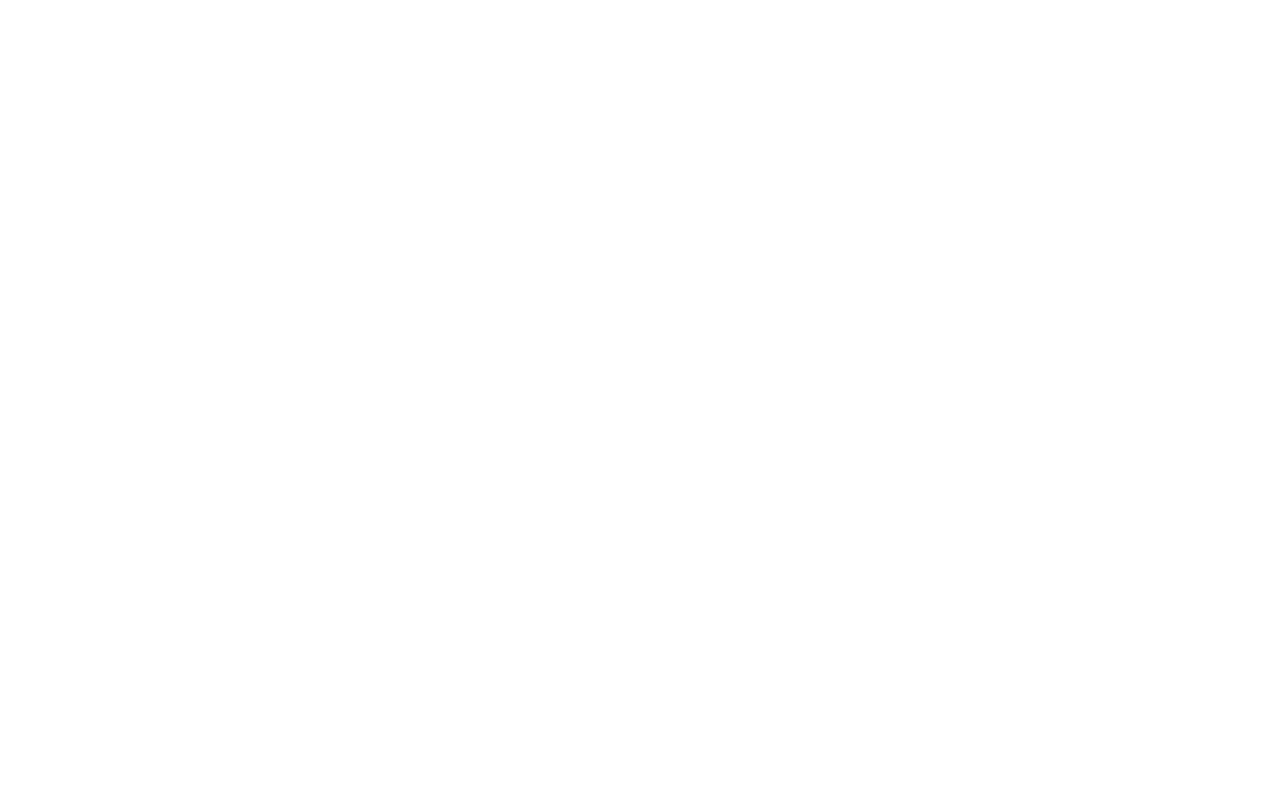
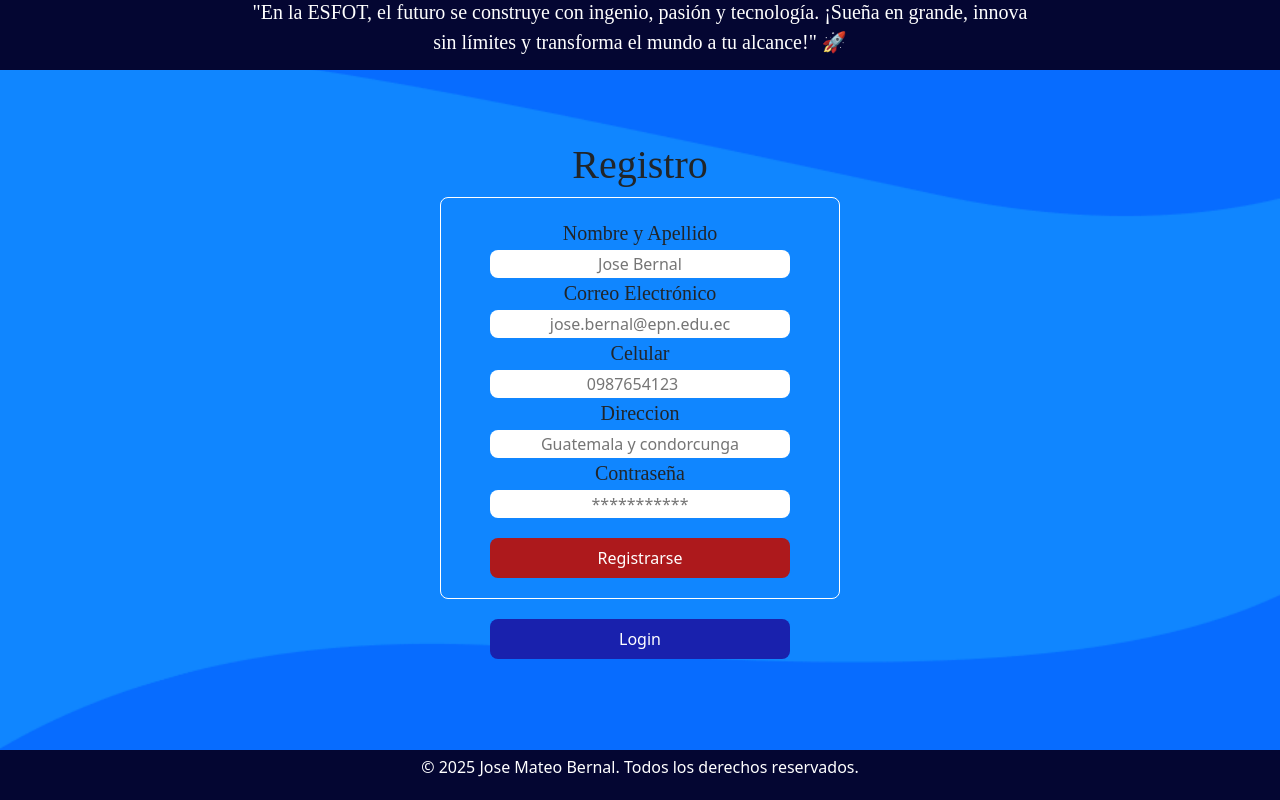
Before and after one commit to MateoBernal06/ExamenFinCarrera, a React (Vite) app: page /registro in a window 1280 px wide. Before the commit this address had no page. Built offline with nearby package versions, Linux system fonts and the light colour scheme.

Commit message:
pantalla registro

```diff
--- a/src/App.jsx
+++ b/src/App.jsx
@@ -7,6 +7,7 @@ import { BrowserRouter, Routes, Route } from 'react-router-dom'
 import Auth from './layout/Auth'
 import { Principal } from './pages/principal'
 import Login from './pages/login'
+import { Registro } from './pages/registro';
 
 function App() {
   return (
@@ -17,6 +18,7 @@ function App() {
 
         <Route path='/' element={<Auth/>}>
           <Route path='login' element={<Login />} />
+          <Route path='registro' element={<Registro />} />
         </Route>
 
       </Routes>
--- a/src/pages/login.jsx
+++ b/src/pages/login.jsx
@@ -58,7 +58,7 @@ const Login = () => {
                                 //onChange={handleChange}
                             />
                         </div>
-                            <div>
+                        <div className='lugar-boton-login-registro'>
                             <button
                                 type='submit' className='boton-login' //onClick={handleSubmit}
                             >
--- a/src/pages/principal.jsx
+++ b/src/pages/principal.jsx
@@ -2,6 +2,7 @@
 import { Link } from 'react-router-dom';
 import Button from 'react-bootstrap/Button';
 
+// imagenes de productos
 import autoUno from '../assets/productos/auto-1.webp';
 import autoDos from '../assets/productos/auto-2.webp';
 import autoTres from '../assets/productos/auto-3.jpg';
--- a/src/pages/registro.jsx
+++ b/src/pages/registro.jsx
@@ -1,8 +1,9 @@
 import { useState } from "react"
+import { Link, useNavigate } from 'react-router-dom'
 
 export const Registro = () => {
 
-    const [form, setForm] = useState({
+    /*const [form, setForm] = useState({
         nombre: "",
         apellido: "",
         celular: "",
@@ -30,11 +31,101 @@ export const Registro = () => {
             console.log(error.response.data.msg)
             //toast.error(error.response.data.msg)
         }
-    }
+    }*/
 
     return(
         <>
-
+            <div className='cuerpo-login-registro'>
+                <nav className='Barra-login-registro'>
+                    <div className='lugar-frase'>
+                        <p className='frase-login-registro'>
+                            "En la ESFOT, el futuro se construye con ingenio, pasión y tecnología. ¡Sueña en grande,
+                            innova sin límites y transforma el mundo a tu alcance!" 🚀
+                        </p>
+                    </div>
+                </nav>
+                <div className='login-registro'>
+                    <div className='titulo-login-registro'>
+                        <h1>Registro</h1>
+                    </div>
+                    <form className='formulario-login-registro'>
+                        <div className='ingreso-texto'>
+                            <label className='text'>Nombre y Apellido</label>
+                            <input
+                                type='text'
+                                name='nombreApellido'
+                                id="nombreApellido"
+                                placeholder='Jose Bernal'
+                                //value={form.nombreApelliido || ""}
+                                className='input-login-registro'
+                                //onChange={handleChange}
+                            />
+                        </div>
+                        <div className='ingreso-texto'>
+                            <label className='text'>Correo Electrónico</label>
+                            <input
+                                type='email'
+                                name='email'
+                                id="email"
+                                //value={form.email || ""}
+                                placeholder='jose.bernal@epn.edu.ec'
+                                className='input-login-registro'
+                                //onChange={handleChange}
+                            />
+                        </div>
+                        <div className='ingreso-texto'>
+                            <label className='text'>Celular</label>
+                            <input
+                                type='number'
+                                min="0"
+                                name='celular'
+                                id="celular"
+                                //value={form.celular || ""}
+                                placeholder='0987654123'
+                                className='input-login-registro'
+                                //onChange={handleChange}
+                            />
+                        </div>
+                        <div className='ingreso-texto'>
+                            <label className='text'>Direccion</label>
+                            <input
+                                type='text'
+                                name='direccion'
+                                id="direccion"
+                                //value={form.direccion || ""}
+                                placeholder='Guatemala y condorcunga'
+                                className='input-login-registro'
+                                //onChange={handleChange}
+                            />
+                        </div>
+                        <div className='ingreso-texto'>
+                            <label className='text'>Contraseña</label>
+                            <input
+                                type='password'
+                                name='password'
+                                id="password"
+                                //value={form.password || ""}
+                                placeholder='***********'
+                                className='input-login-registro'
+                                //onChange={handleChange}
+                            />
+                        </div>
+                        <div className='lugar-boton-login-registro'>
+                            <button
+                                type='submit' className='boton-registro' //onClick={handleSubmit}
+                            >
+                                Registrarse
+                            </button>
+                        </div>
+                    </form>
+                    <div className='lugar-boton-registro'>
+                        <Link to='/login'><button className='boton-login'>Login</button></Link>
+                    </div>
+                </div>
+                <div className='pie-pagina-login-registro'>
+                    <p>© 2025 Jose Mateo Bernal. Todos los derechos reservados.</p>
+                </div>
+            </div>
         </>
     )
 }
--- a/src/styles/login_registro.css
+++ b/src/styles/login_registro.css
@@ -30,11 +30,12 @@
 .formulario-login-registro{
     display: grid;
     width: 400px;
-    height: 250px;
+    height: auto;
     align-items: center;
     justify-items: center;
     border-radius: 8px;
     border: solid white 1px;
+    padding: 20px;
 }
 
 .ingreso-texto{
@@ -93,6 +94,9 @@
     text-align: center;
 }
 
+.lugar-boton-login-registro{
+    margin-top: 20px;
+}
 
 .pie-pagina-login-registro{
     display: flex;
```
Lines whose indentation alone changed are shown as unchanged.
